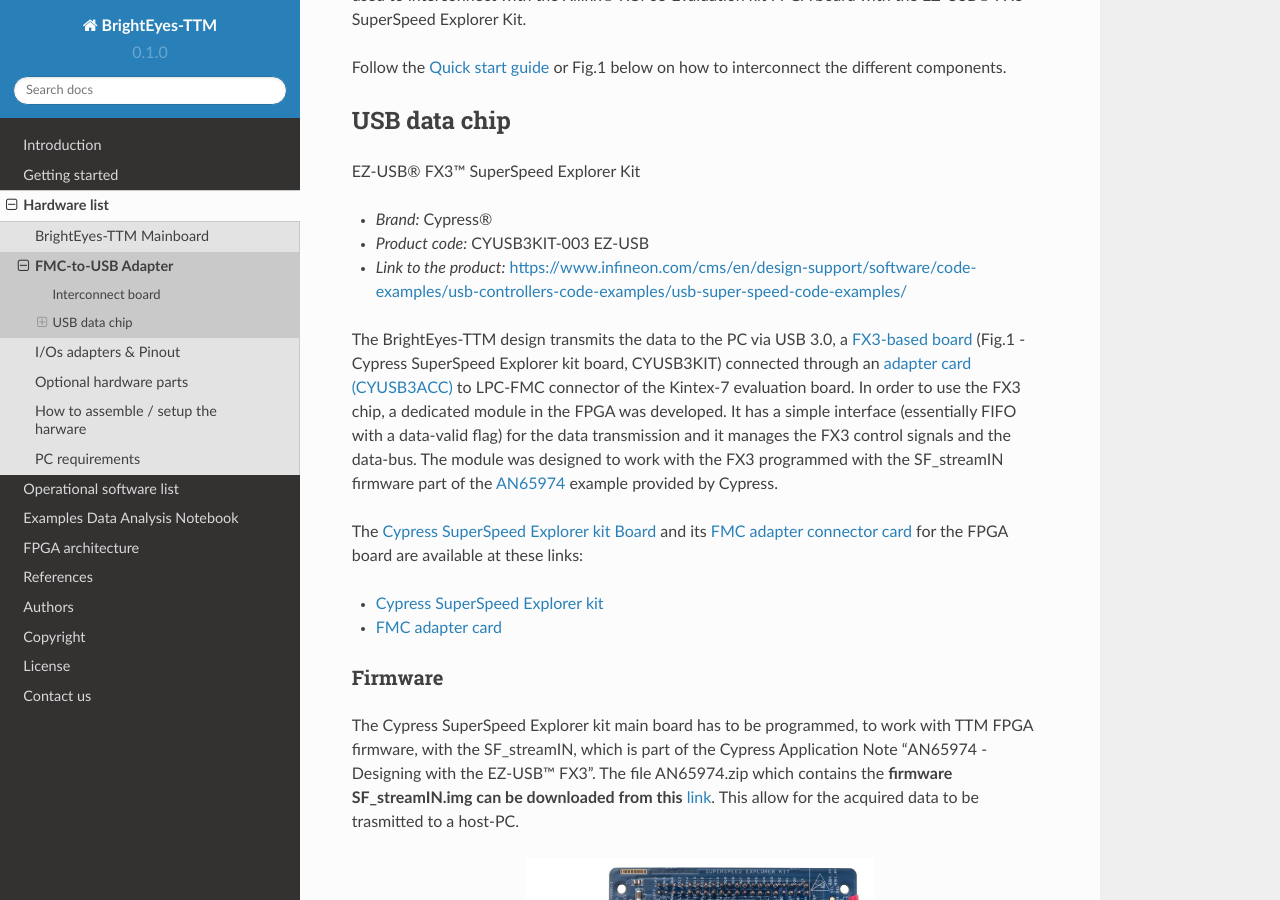
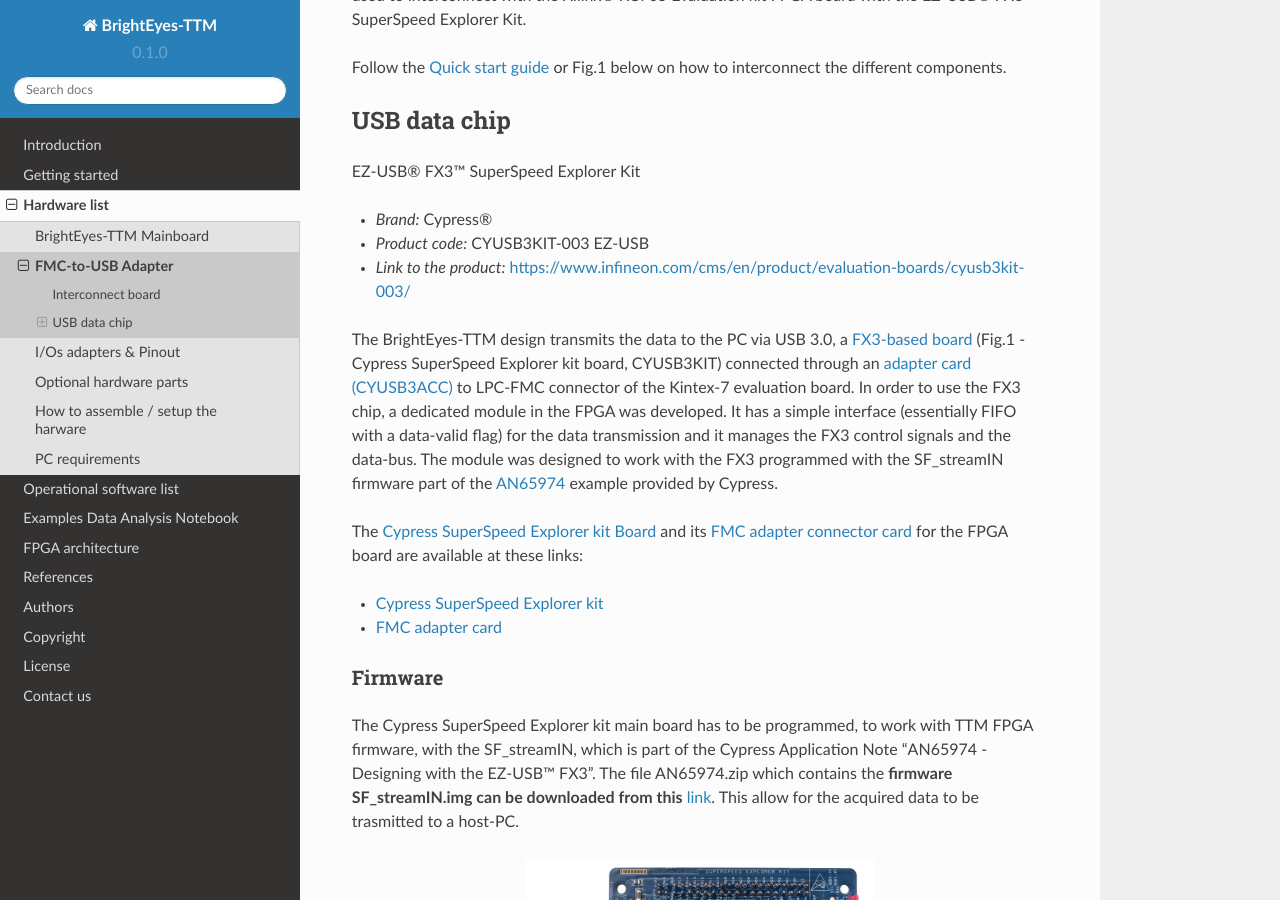
Before and after one commit to mattia-donato/BrightEyes-TTM-docs, a Sphinx documentation site: the page built from docs/source/FMCAdapter.md, in a window 1280 px wide and 900 px high, scrolled down 795 px. Built offline with Sphinx 7.4.7 and the Read the Docs theme 2.0.0, drawn with Linux system fonts in a browser that asks for light colours; some of the changed lines change nothing that is shown.

Commit message:
Update FMCAdapter.md

```diff
--- a/docs/source/FMCAdapter.md
+++ b/docs/source/FMCAdapter.md
@@ -28,10 +28,10 @@
 
 - *Brand:* Cypress®
 - *Product code:* CYUSB3KIT-003 EZ-USB
-- *Link to the product:* <https://www.infineon.com/cms/en/design-support/software/code-examples/usb-controllers-code-examples/usb-super-speed-code-examples/>
+- *Link to the product:* <https://www.infineon.com/cms/en/product/evaluation-boards/cyusb3kit-003/>
 
 
-The BrightEyes-TTM design transmits the data to the PC via USB 3.0, a [FX3-based board](https://github.com/VicidominiLab/BrightEyes-TTM/raw/main/boards/USB3.0/mainboard) (Fig.1 - Cypress SuperSpeed Explorer kit board, CYUSB3KIT) connected through an [adapter card (CYUSB3ACC)](/boards/USB3.0/FMCadapter) to LPC-FMC connector of the Kintex-7 evaluation board. In order to use the FX3 chip, a dedicated module in the FPGA was developed. It has a simple interface (essentially FIFO with a data-valid flag) for the data transmission and it manages the FX3 control signals and the data-bus. The module was designed to work with the FX3 programmed with the SF_streamIN firmware part of the [AN65974](https://www.cypress.com/?rID=51581) example provided by Cypress.
+The BrightEyes-TTM design transmits the data to the PC via USB 3.0, a [FX3-based board](https://github.com/VicidominiLab/BrightEyes-TTM/raw/main/boards/USB3.0/mainboard) (Fig.1 - Cypress SuperSpeed Explorer kit board, CYUSB3KIT) connected through an [adapter card (CYUSB3ACC)](/boards/USB3.0/FMCadapter) to LPC-FMC connector of the Kintex-7 evaluation board. In order to use the FX3 chip, a dedicated module in the FPGA was developed. It has a simple interface (essentially FIFO with a data-valid flag) for the data transmission and it manages the FX3 control signals and the data-bus. The module was designed to work with the FX3 programmed with the SF_streamIN firmware part of the [AN65974](https://www.infineon.com/cms/en/design-support/software/code-examples/usb-controllers-code-examples/usb-super-speed-code-examples/) example provided by Cypress.
 
 The [Cypress SuperSpeed Explorer kit Board](https://github.com/VicidominiLab/BrightEyes-TTM/raw/main/boards/USB3.0/mainboard) and its [FMC adapter connector card](/boards/USB3.0/FMCadapter) for the FPGA board are available at these links:
 
@@ -41,7 +41,7 @@
 
 #### Firmware
 
-The Cypress SuperSpeed Explorer kit main board has to be programmed, to work with TTM FPGA firmware, with the SF_streamIN, which is part of the Cypress Application Note "AN65974 - Designing with the EZ-USB™ FX3". The file AN65974.zip which contains the **firmware SF_streamIN.img can be downloaded from this** [link](https://www.cypress.com/?rID=51581). This allow for the acquired data to be trasmitted to a host-PC.
+The Cypress SuperSpeed Explorer kit main board has to be programmed, to work with TTM FPGA firmware, with the SF_streamIN, which is part of the Cypress Application Note "AN65974 - Designing with the EZ-USB™ FX3". The file AN65974.zip which contains the **firmware SF_streamIN.img can be downloaded from this** [link](https://www.infineon.com/cms/en/design-support/software/code-examples/usb-controllers-code-examples/usb-super-speed-code-examples/). This allow for the acquired data to be trasmitted to a host-PC.
 
 :::{figure} img/FX3_Cypress.PNG
 :align: center
```
